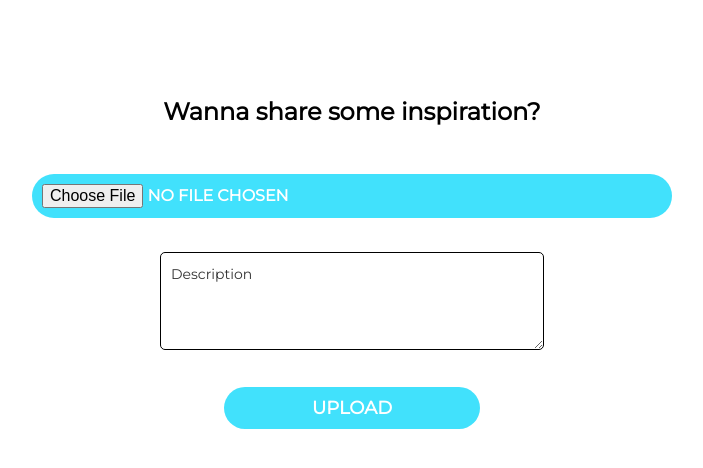
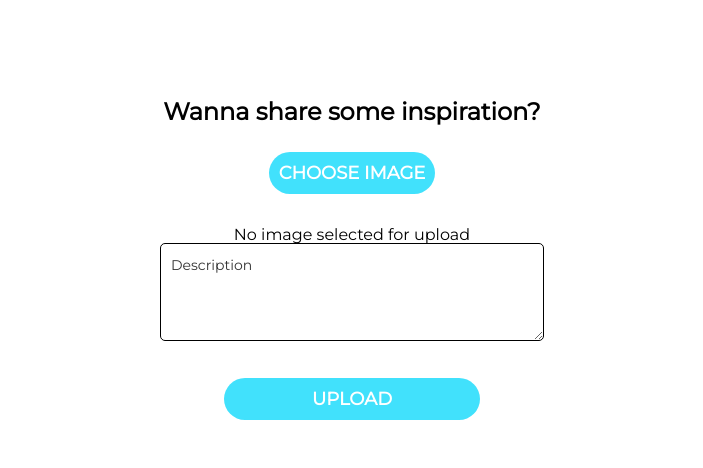
Before and after one commit to Kobo-one/PHP-Inspiration-hunter, a PHP site: page /upload.php in a window 1280 px wide. Shown: the part 59-527 px from the top of the page, without its empty margins (288-991 px from the left). Run offline with PHP 8.4, Linux system fonts and the light colour scheme.

Commit message:
Adjusted lay-out for upload.php

```diff
--- a/style/style.css
+++ b/style/style.css
@@ -30,7 +30,7 @@ h1 {
     margin-bottom:16px;
 }
 
-input[type=text], input[type=password], input[type=submit], input[type=file], .formfield textarea{
+input[type=text], input[type=password], input[type=submit], .formfield textarea{
     font-family: 'Montserrat', sans-serif;
 
 }
@@ -280,17 +280,9 @@ strong {
 }
 
 input[type=file]{
-    padding:10px 10px;
-    width:50%;
-    margin:10px 25%;
-    border: none;
-    background-color:#41e1fc;
-    color: #fff;
-    font-size:16px;
-    font-weight:600;
-    text-transform: uppercase;
-    border-radius:25px;
+    opacity: 0;
 }
+
 
 @media screen and (min-width: 480px){
     /* Sign up + Login */
--- a/upload.php
+++ b/upload.php
@@ -60,9 +60,11 @@
 
                 <form action="" method="post" enctype="multipart/form-data">
                 <div class="formfield">
-                    <label>
-                    <input type="file" name="image" id="image_upload">
-                    </label>
+                    <label for="image_upload" class='button'>Choose image</label>
+                    <input type="file" name="image" id="image_upload" accept=".jpg, .jpeg, .png">
+                </div>
+                <div class="preview">
+                <p>No image selected for upload</p>
                 </div>
                 <div class="formfield">
 					<textarea name="description" id="description" rows="4" placeholder="Description"></textarea>
```
